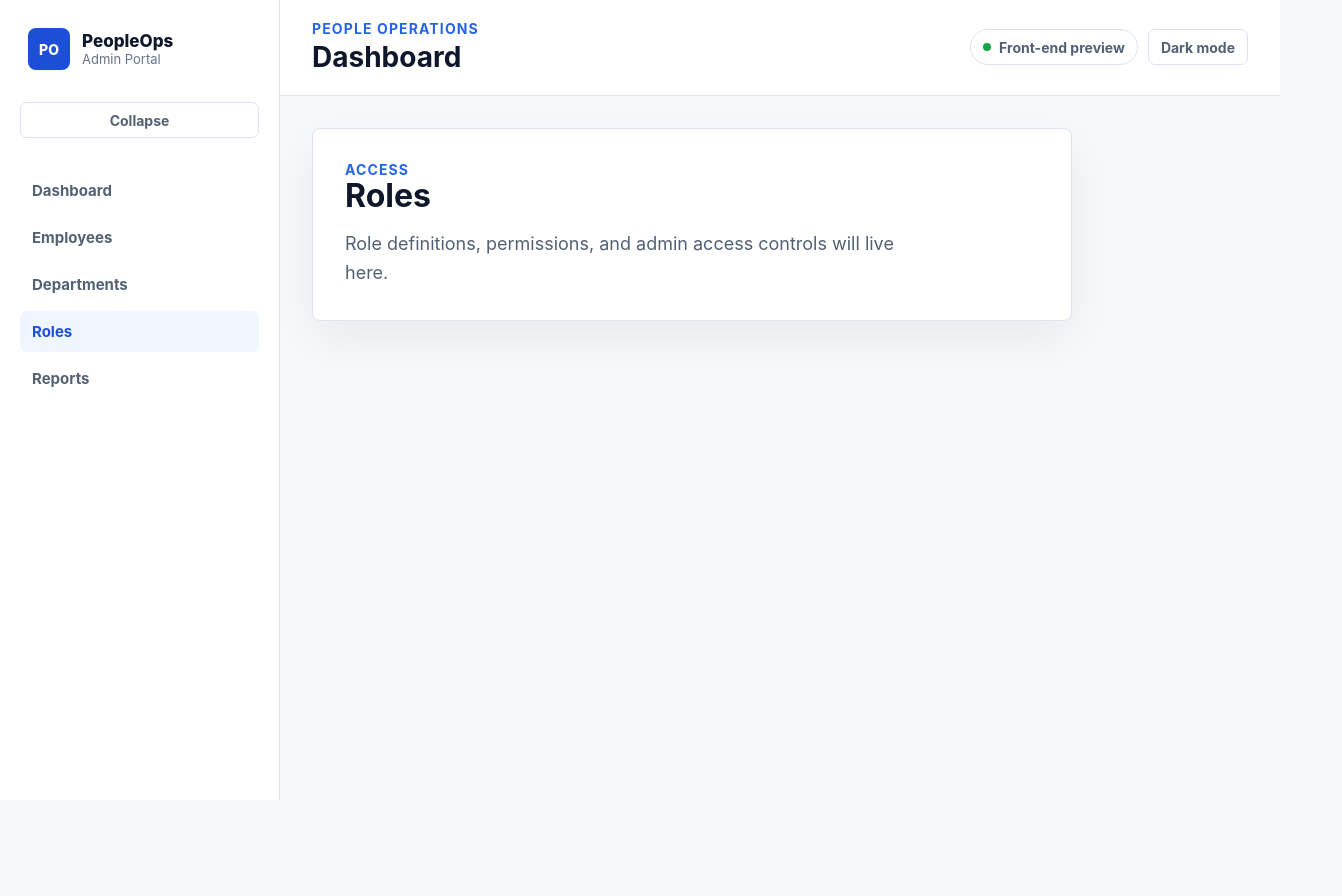
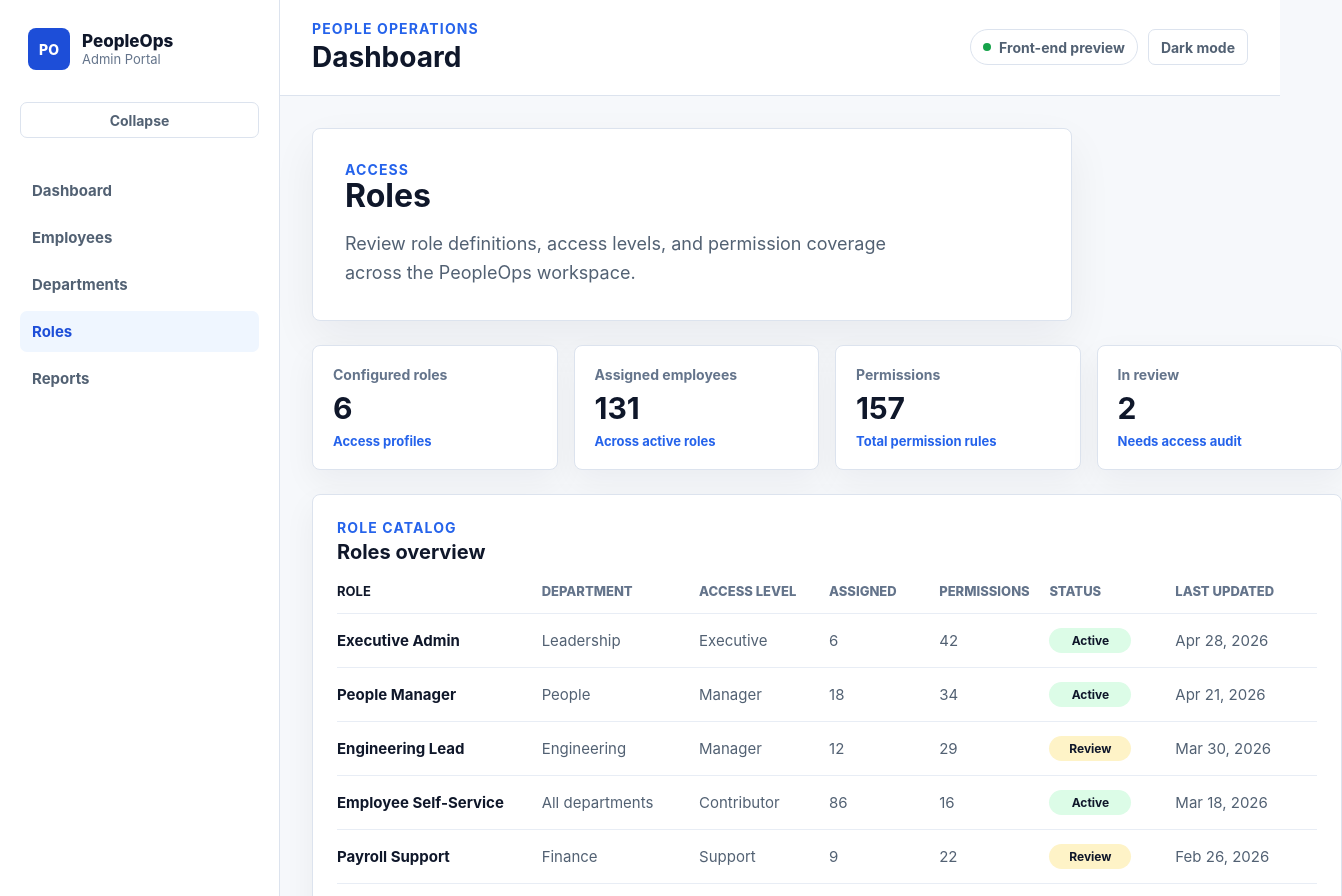
Before and after one commit to milanNbg/peopleops-admin-portal, a React (Vite) app: page /roles in a window 1280 px wide. Shown: the top 896 px of the page, 1342 px wide, since content can reach past the window. Before the commit the page ends 800 px from the top, so only its background shows below. Built offline with nearby package versions, Linux system fonts and the light colour scheme.

Commit message:
Add roles feature page

```diff
--- a/src/App.scss
+++ b/src/App.scss
@@ -211,6 +211,11 @@
 }
 
 .departments-page {
+  display: grid;
+  gap: 24px;
+}
+
+.roles-page {
   display: grid;
   gap: 24px;
 }
@@ -467,6 +472,69 @@
   background: var(--color-warning-soft);
 }
 
+.roles-table {
+  display: grid;
+  overflow-x: auto;
+}
+
+.roles-row {
+  display: grid;
+  grid-template-columns:
+    minmax(190px, 1.3fr) minmax(150px, 1fr) minmax(130px, 0.8fr)
+    repeat(2, minmax(110px, 0.7fr)) minmax(110px, 0.8fr)
+    minmax(140px, 0.9fr);
+  min-width: 980px;
+  padding: 14px 0;
+  border-top: 1px solid var(--color-border-soft);
+  color: var(--color-muted);
+  font-size: 15px;
+}
+
+.roles-row span {
+  display: flex;
+  align-items: center;
+}
+
+.roles-row span:first-child {
+  color: var(--color-heading);
+  font-weight: 750;
+}
+
+.roles-row-header {
+  padding-top: 0;
+  border-top: 0;
+  color: var(--color-subtle);
+  font-size: 13px;
+  font-weight: 800;
+  text-transform: uppercase;
+}
+
+.role-status {
+  display: inline-flex;
+  align-items: center;
+  justify-content: center;
+  min-width: 82px;
+  padding: 5px 10px;
+  border-radius: 999px;
+  font-size: 12px;
+  font-weight: 800;
+}
+
+.role-status-active {
+  color: var(--color-success-text);
+  background: var(--color-success-soft);
+}
+
+.role-status-review {
+  color: var(--color-warning-text);
+  background: var(--color-warning-soft);
+}
+
+.role-status-draft {
+  color: var(--color-muted);
+  background: var(--color-neutral-soft);
+}
+
 .status-badge {
   display: inline-flex;
   align-items: center;
--- /dev/null
+++ b/src/data/roles.ts
@@ -0,0 +1,64 @@
+import type { Role } from '../types/role'
+
+export const roles: Role[] = [
+  {
+    accessLevel: 'Executive',
+    assignedEmployees: 6,
+    department: 'Leadership',
+    id: 'role-executive-admin',
+    lastUpdated: 'Apr 28, 2026',
+    name: 'Executive Admin',
+    permissionsCount: 42,
+    status: 'Active',
+  },
+  {
+    accessLevel: 'Manager',
+    assignedEmployees: 18,
+    department: 'People',
+    id: 'role-people-manager',
+    lastUpdated: 'Apr 21, 2026',
+    name: 'People Manager',
+    permissionsCount: 34,
+    status: 'Active',
+  },
+  {
+    accessLevel: 'Manager',
+    assignedEmployees: 12,
+    department: 'Engineering',
+    id: 'role-engineering-lead',
+    lastUpdated: 'Mar 30, 2026',
+    name: 'Engineering Lead',
+    permissionsCount: 29,
+    status: 'Review',
+  },
+  {
+    accessLevel: 'Contributor',
+    assignedEmployees: 86,
+    department: 'All departments',
+    id: 'role-employee-self-service',
+    lastUpdated: 'Mar 18, 2026',
+    name: 'Employee Self-Service',
+    permissionsCount: 16,
+    status: 'Active',
+  },
+  {
+    accessLevel: 'Support',
+    assignedEmployees: 9,
+    department: 'Finance',
+    id: 'role-payroll-support',
+    lastUpdated: 'Feb 26, 2026',
+    name: 'Payroll Support',
+    permissionsCount: 22,
+    status: 'Review',
+  },
+  {
+    accessLevel: 'Contributor',
+    assignedEmployees: 0,
+    department: 'Customer Success',
+    id: 'role-customer-success-analyst',
+    lastUpdated: 'Feb 12, 2026',
+    name: 'Customer Success Analyst',
+    permissionsCount: 14,
+    status: 'Draft',
+  },
+]
--- a/src/features/roles/RolesPage.tsx
+++ b/src/features/roles/RolesPage.tsx
@@ -1,9 +1,149 @@
-export const RolesPage = () => (
-  <section className="placeholder-page" aria-labelledby="roles-title">
+import { useEffect, useMemo, useState } from 'react'
+import { ErrorState } from '../../components/ui/ErrorState'
+import { LoadingState } from '../../components/ui/LoadingState'
+import { MetricCard } from '../../components/ui/MetricCard'
+import { getRoles } from '../../services/rolesService'
+import type { Role, RoleStatus } from '../../types/role'
+
+const roleStatusClassNames: Record<RoleStatus, string> = {
+  Active: 'active',
+  Draft: 'draft',
+  Review: 'review',
+}
+
+export const RolesPage = () => {
+  const [roles, setRoles] = useState<Role[]>([])
+  const [error, setError] = useState<string | null>(null)
+  const [isLoading, setIsLoading] = useState(true)
+
+  const roleSummary = useMemo(() => {
+    const assignedEmployees = roles.reduce(
+      (total, role) => total + role.assignedEmployees,
+      0,
+    )
+    const permissionsCount = roles.reduce(
+      (total, role) => total + role.permissionsCount,
+      0,
+    )
+    const rolesInReview = roles.filter((role) => role.status === 'Review').length
+
+    return {
+      assignedEmployees,
+      permissionsCount,
+      rolesInReview,
+      totalRoles: roles.length,
+    }
+  }, [roles])
+
+  useEffect(() => {
+    let isMounted = true
+
+    const loadRoles = async () => {
+      try {
+        const roleData = await getRoles()
+
+        if (isMounted) {
+          setRoles(roleData)
+          setError(null)
+        }
+      } catch {
+        if (isMounted) {
+          setError('Role data could not be loaded. Please try again later.')
+        }
+      } finally {
+        if (isMounted) {
+          setIsLoading(false)
+        }
+      }
+    }
+
+    loadRoles()
+
+    return () => {
+      isMounted = false
+    }
+  }, [])
+
+  return (
+    <div className="roles-page">
+      <section className="welcome-panel" aria-labelledby="roles-title">
         <p className="eyebrow">Access</p>
         <h2 id="roles-title">Roles</h2>
         <p className="intro">
-      Role definitions, permissions, and admin access controls will live here.
+          Review role definitions, access levels, and permission coverage across
+          the PeopleOps workspace.
         </p>
       </section>
+
+      {isLoading ? (
+        <LoadingState message="Loading role data..." />
+      ) : error ? (
+        <ErrorState message={error} title="Role data unavailable" />
+      ) : (
+        <>
+          <section className="metric-grid" aria-label="Role summary">
+            <MetricCard
+              label="Configured roles"
+              trend="Access profiles"
+              value={String(roleSummary.totalRoles)}
+            />
+            <MetricCard
+              label="Assigned employees"
+              trend="Across active roles"
+              value={String(roleSummary.assignedEmployees)}
+            />
+            <MetricCard
+              label="Permissions"
+              trend="Total permission rules"
+              value={String(roleSummary.permissionsCount)}
+            />
+            <MetricCard
+              label="In review"
+              trend="Needs access audit"
+              value={String(roleSummary.rolesInReview)}
+            />
+          </section>
+
+          <section className="dashboard-card" aria-labelledby="role-list-title">
+            <div className="section-heading">
+              <p className="eyebrow">Role catalog</p>
+              <h3 id="role-list-title">Roles overview</h3>
+            </div>
+
+            <div className="roles-table" role="table" aria-label="Roles overview">
+              <div className="roles-row roles-row-header" role="row">
+                <span role="columnheader">Role</span>
+                <span role="columnheader">Department</span>
+                <span role="columnheader">Access level</span>
+                <span role="columnheader">Assigned</span>
+                <span role="columnheader">Permissions</span>
+                <span role="columnheader">Status</span>
+                <span role="columnheader">Last updated</span>
+              </div>
+
+              {roles.map((role) => (
+                <div className="roles-row" role="row" key={role.id}>
+                  <span role="cell">{role.name}</span>
+                  <span role="cell">{role.department}</span>
+                  <span role="cell">{role.accessLevel}</span>
+                  <span role="cell">{role.assignedEmployees}</span>
+                  <span role="cell">{role.permissionsCount}</span>
+                  <span role="cell">
+                    <span
+                      className={`role-status role-status-${
+                        roleStatusClassNames[role.status]
+                      }`}
+                    >
+                      {role.status}
+                    </span>
+                  </span>
+                  <span role="cell">{role.lastUpdated}</span>
+                </div>
+              ))}
+            </div>
+          </section>
+        </>
+      )}
+    </div>
   )
+}
--- /dev/null
+++ b/src/services/rolesService.ts
@@ -0,0 +1,8 @@
+import { roles } from '../data/roles'
+import { mockDelay } from '../utils/mockDelay'
+
+export const getRoles = async () => {
+  await mockDelay()
+
+  return roles
+}
--- /dev/null
+++ b/src/types/role.ts
@@ -0,0 +1,14 @@
+export type RoleAccessLevel = 'Executive' | 'Manager' | 'Contributor' | 'Support'
+
+export type RoleStatus = 'Active' | 'Review' | 'Draft'
+
+export type Role = {
+  accessLevel: RoleAccessLevel
+  assignedEmployees: number
+  department: string
+  id: string
+  lastUpdated: string
+  name: string
+  permissionsCount: number
+  status: RoleStatus
+}
```
Lines whose indentation alone changed are shown as unchanged.
